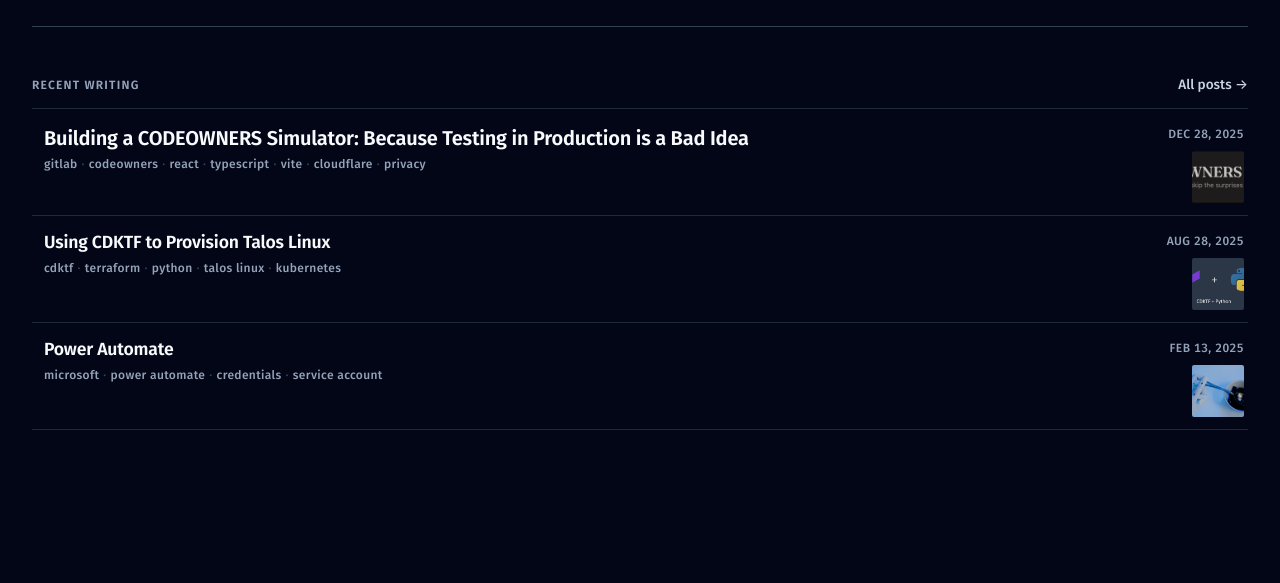
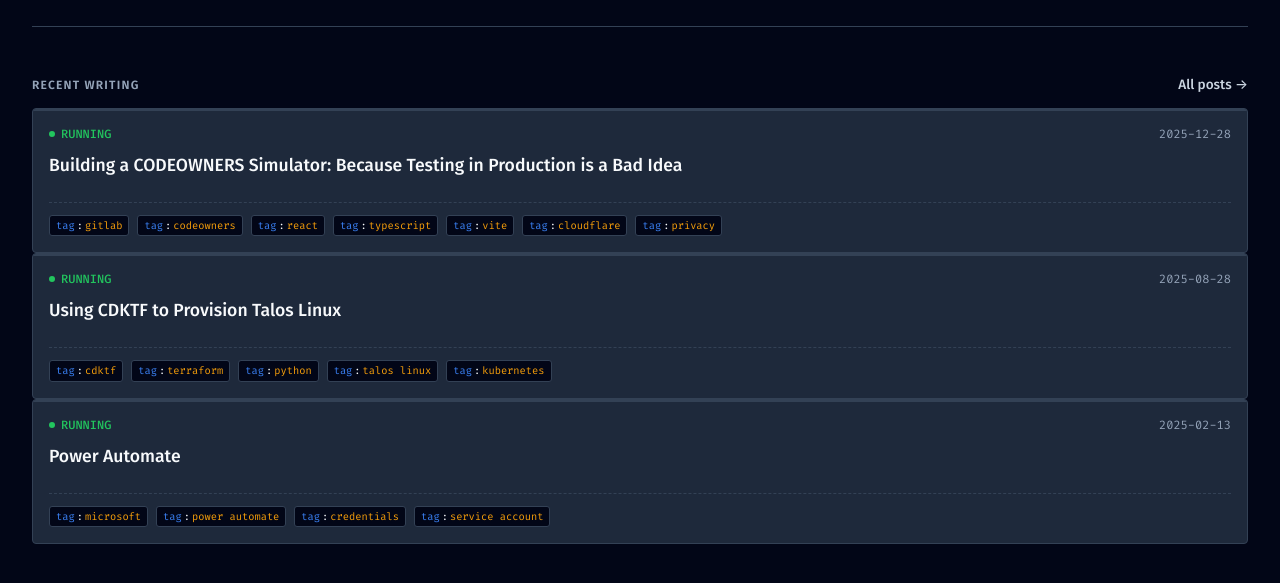
Before and after one commit to jcbmcn/jcbmcn.github.io, an Astro site: page / in a window 1280 px wide. Shown: the part 361-944 px from the top of the page. Before the commit the page ends 919 px from the top, so only its background shows below. Built offline with nearby package versions, Linux system fonts and the light colour scheme; Astro itself is replaced by a stand-in of ours.

Commit message:
feat(ui): redesign postcards as metric panels

```diff
--- a/src/components/PostCard.astro
+++ b/src/components/PostCard.astro
@@ -3,247 +3,143 @@ import type { CollectionEntry } from 'astro:content';
 
 interface Props {
   entry: CollectionEntry<'blog'>;
-  featured?: boolean;
-  /** Render interactive filter tag buttons below the card (post list page only) */
   showTagButtons?: boolean;
 }
 
-const { entry, featured = false, showTagButtons = false } = Astro.props;
-const { title, date, tags = [], featuredImage, images } = entry.data;
-const image = featuredImage ?? images?.[0] ?? undefined;
+const { entry, showTagButtons = false } = Astro.props;
+const { title, date, tags = [], description } = entry.data;
 const slug = entry.id;
 
+// Format as ISO-like date for technical feel
 const formattedDate = date
-  ? date.toLocaleDateString('en-US', { year: 'numeric', month: 'short', day: 'numeric' })
+  ? date.toISOString().split('T')[0]
   : null;
 ---
 
-<article
-  class:list={['post-entry', { 'post-entry--featured': featured }]}
-  data-tags={tags.join(',')}
->
-  <a href={`/posts/${slug}/`} class="post-entry__link">
-    <div class="post-entry__inner">
-      <div class="post-entry__left">
-        <h2 class="post-entry__title">{title}</h2>
-        {tags.length > 0 && (
-          <div class="post-entry__tags" aria-label="Tags">
-            {tags.map((tag) => (
-              <span class="post-entry__tag">{tag}</span>
-            ))}
-          </div>
-        )}
-      </div>
-      <div class="post-entry__right">
-        {formattedDate && (
-          <time class="post-entry__date" datetime={date?.toISOString()}>
-            {formattedDate}
-          </time>
-        )}
-        {image && (
-          <img
-            src={image}
-            alt=""
-            width="64"
-            height="64"
-            class="post-entry__thumb"
-            loading="lazy"
-            decoding="async"
-          />
-        )}
-      </div>
+<a href={`/posts/${slug}/`} class="metric-panel" data-tags={tags.join(',')}>
+  <div class="panel-header">
+    <span class="panel-status">
+      <span class="status-dot"></span> RUNNING
+    </span>
+    {formattedDate && <time class="panel-date">{formattedDate}</time>}
+  </div>
+
+  <div class="panel-body">
+    <h3 class="panel-title">{title}</h3>
+    {description && <p class="panel-desc">{description}</p>}
+  </div>
+
+  <div class="panel-footer">
+    <div class="k8s-labels">
+      {tags.map((tag) => (
+        <span class="k8s-label"><span class="label-key">tag</span>:<span class="label-val">{tag}</span></span>
+      ))}
     </div>
-  </a>
-</article>
-
-<!-- Tag buttons — rendered outside the <a> to avoid nesting interactive elements -->
-{showTagButtons && tags.length > 0 && (
-  <ul class="post-entry__tag-buttons" aria-label="Filter by tag">
-    {tags.map((tag) => (
-      <li>
-        <button type="button" class="tag-btn" data-tag={tag} aria-pressed="false">
-          {tag}
-        </button>
-      </li>
-    ))}
-  </ul>
-)}
+  </div>
+</a>
 
 <style>
-  /* --- Entry row --- */
-  .post-entry {
+  .metric-panel {
+    display: flex;
+    flex-direction: column;
+    text-decoration: none;
+    color: var(--color-ink);
+    background: var(--color-panel);
+    border: 1px solid var(--color-border);
+    border-radius: 4px;
+    padding: var(--space-4);
+    transition: all 0.15s ease;
+    height: 100%;
     position: relative;
-    border-bottom: 1px solid var(--color-border-soft);
+    overflow: hidden;
   }
 
-  .post-entry:first-child {
-    border-top: 1px solid var(--color-border-soft);
+  /* Accent top border like a grafana graph */
+  .metric-panel::before {
+    content: '';
+    position: absolute;
+    top: 0; left: 0; right: 0; height: 2px;
+    background: var(--color-border);
+    transition: background 0.15s ease;
   }
 
-  /* Amber left-accent appears on hover — positioned outside normal flow */
-  .post-entry::before {
-    content: '';
-    position: absolute;
-    left: 0;
-    top: 0;
-    bottom: 0;
-    width: 3px;
-    background: var(--color-accent);
-    transform: scaleY(0);
-    transform-origin: bottom;
-    transition: transform 0.18s cubic-bezier(0.22, 1, 0.36, 1);
-    border-radius: 0 2px 2px 0;
+  .metric-panel:hover {
+    border-color: var(--color-accent);
+    background: var(--color-surface);
   }
 
-  .post-entry:hover::before {
-    transform: scaleY(1);
+  .metric-panel:hover::before {
+    background: var(--color-accent);
   }
 
-  /* --- Clickable area --- */
-  .post-entry__link {
-    display: block;
-    padding: var(--space-4) 0 var(--space-3) var(--space-3);
-    text-decoration: none;
-    color: inherit;
-    transition: background-color 0.12s ease;
+  .panel-header {
+    display: flex;
+    justify-content: space-between;
+    align-items: center;
+    font-family: var(--font-mono);
+    font-size: var(--text-xs);
+    color: var(--color-ink-light);
+    margin-bottom: var(--space-3);
   }
 
-  .post-entry:hover .post-entry__link {
-    background-color: var(--color-accent-tint);
+  .panel-status {
+    display: flex;
+    align-items: center;
+    gap: 6px;
+    color: var(--color-success);
+    font-weight: 500;
   }
 
-  .post-entry__inner {
-    display: flex;
-    align-items: flex-start;
-    gap: var(--space-4);
-    justify-content: space-between;
+  .status-dot {
+    width: 6px; height: 6px; border-radius: 50%;
+    background: var(--color-success);
   }
 
-  .post-entry__left {
-    flex: 1;
-    min-width: 0;
+  .panel-body {
+    flex-grow: 1;
   }
 
-  .post-entry__right {
-    flex-shrink: 0;
-    display: flex;
-    flex-direction: column;
-    align-items: flex-end;
-    gap: var(--space-2);
-    padding-right: var(--space-1);
+  .panel-title {
+    font-size: var(--text-md);
+    font-weight: 500;
+    line-height: 1.3;
+    margin: 0 0 var(--space-2);
+    color: var(--color-ink);
   }
 
-  /* --- Title --- */
-  .post-entry__title {
-    font-family: var(--font-display);
-    font-size: var(--text-md);
-    font-weight: 600;
-    line-height: 1.3;
-    color: var(--color-ink);
-    letter-spacing: -0.01em;
-    margin: 0 0 var(--space-1);
-    /* Clamp to 2 lines */
+  .panel-desc {
+    font-size: var(--text-sm);
+    color: var(--color-ink-mid);
+    line-height: 1.5;
+    margin: 0;
     display: -webkit-box;
     -webkit-line-clamp: 2;
     -webkit-box-orient: vertical;
     overflow: hidden;
   }
 
-  /* Featured variant: larger title */
-  .post-entry--featured .post-entry__title {
-    font-size: var(--text-lg);
+  .panel-footer {
+    margin-top: var(--space-4);
+    padding-top: var(--space-3);
+    border-top: 1px dashed var(--color-border);
   }
 
-  /* --- Date --- */
-  .post-entry__date {
-    font-family: var(--font-body);
-    font-size: var(--text-xs);
-    font-weight: 500;
-    letter-spacing: 0.04em;
-    text-transform: uppercase;
-    color: var(--color-ink-light);
-    white-space: nowrap;
-    font-variant-numeric: tabular-nums;
+  .k8s-labels {
+    display: flex;
+    flex-wrap: wrap;
+    gap: var(--space-2);
   }
 
-  /* --- Thumbnail --- */
-  .post-entry__thumb {
-    width: 52px;
-    height: 52px;
-    object-fit: cover;
-    border-radius: 2px;
-    opacity: 0.85;
-    transition: opacity 0.12s ease;
+  .k8s-label {
+    font-family: var(--font-mono);
+    font-size: 0.65rem;
+    background: var(--color-bg);
+    border: 1px solid var(--color-border);
+    border-radius: 3px;
+    padding: 2px 6px;
+    display: inline-flex;
   }
 
-  .post-entry:hover .post-entry__thumb {
-    opacity: 1;
-  }
-
-  /* --- Inline tag pills (display only, not interactive) --- */
-  .post-entry__tags {
-    display: flex;
-    flex-wrap: wrap;
-    gap: 0.25rem;
-  }
-
-  .post-entry__tag {
-    font-family: var(--font-body);
-    font-size: var(--text-xs);
-    font-weight: 500;
-    letter-spacing: 0.03em;
-    color: var(--color-ink-light);
-    background: none;
-    padding: 0;
-    line-height: 1.6;
-  }
-
-  .post-entry__tag + .post-entry__tag::before {
-    content: '·';
-    margin-right: 0.25rem;
-    color: var(--color-border);
-  }
-
-  /* --- Interactive tag buttons (outside the <a>) --- */
-  .post-entry__tag-buttons {
-    list-style: none;
-    margin: 0;
-    padding: 0 0 var(--space-3) var(--space-3);
-    display: flex;
-    flex-wrap: wrap;
-    gap: 0.25rem;
-  }
-
-  .post-entry__tag-buttons li {
-    display: contents;
-  }
-
-  .tag-btn {
-    font-family: var(--font-body);
-    font-size: var(--text-xs);
-    font-weight: 500;
-    letter-spacing: 0.04em;
-    text-transform: none;
-    color: var(--color-accent-text);
-    background: var(--color-accent-tint);
-    border: 1px solid oklch(66% 0.160 62 / 0.35);
-    padding: 0.125rem 0.5rem;
-    border-radius: 2px;
-    cursor: pointer;
-    font-family: var(--font-body);
-    line-height: 1.6;
-    transition: background-color 0.1s ease, color 0.1s ease;
-  }
-
-  .tag-btn:hover {
-    background: oklch(66% 0.160 62 / 0.18);
-    color: var(--color-accent-hover);
-  }
-
-  .tag-btn--active,
-  .tag-btn[aria-pressed="true"] {
-    background: var(--color-accent);
-    color: oklch(99% 0.004 75);
-    border-color: var(--color-accent);
-  }
+  .label-key { color: var(--color-accent); padding-right: 2px; }
+  .label-val { color: var(--color-warning); padding-left: 2px; }
 </style>
```
